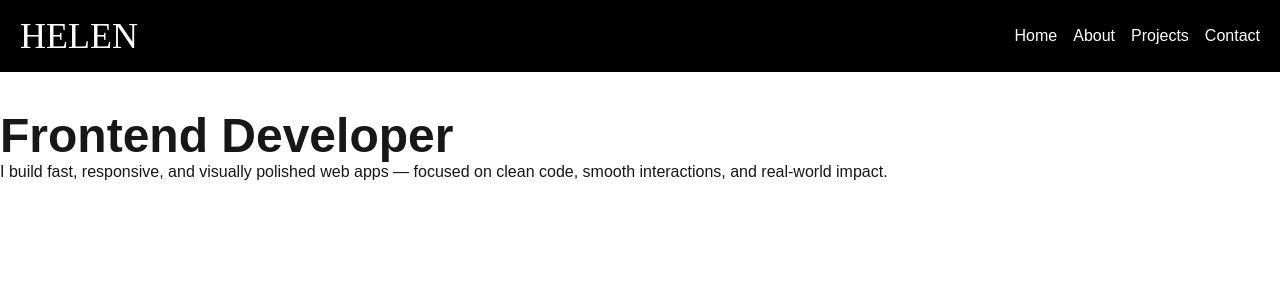
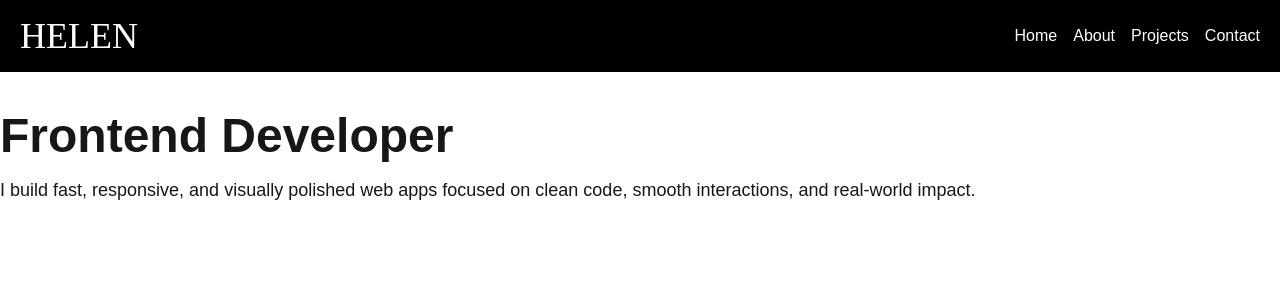
Before and after one commit to HELEN-DEE/portfolio, a Next.js app: page / in a window 1280 px wide. Shown: the top 300 px of the page. Built offline with nearby package versions, Linux system fonts and the light colour scheme.

Commit message:
Added Info style

```diff
--- a/src/components/Hero.tsx
+++ b/src/components/Hero.tsx
@@ -7,8 +7,8 @@ const Hero = () => {
         <h1 className='text-5xl font-bold mt-10'>
             Frontend Developer
         </h1>
-        <p>
-            I build fast, responsive, and visually polished web apps — focused on clean code, smooth interactions, and real-world impact.
+        <p className='text-lg mt-4'>
+            I build fast, responsive, and visually polished web apps focused on clean code, smooth interactions, and real-world impact.
         </p>
     </div>
    </section>
```
